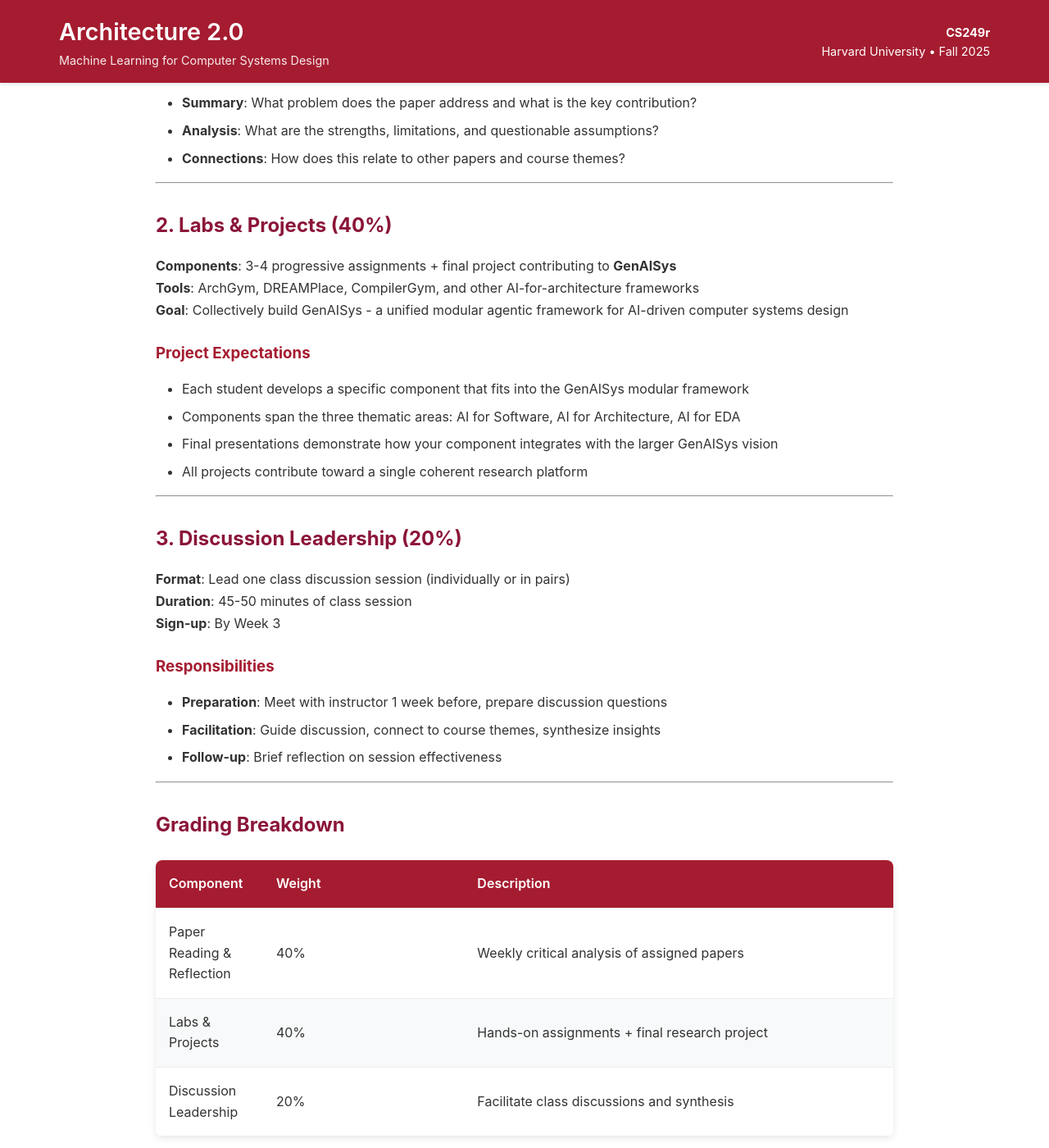
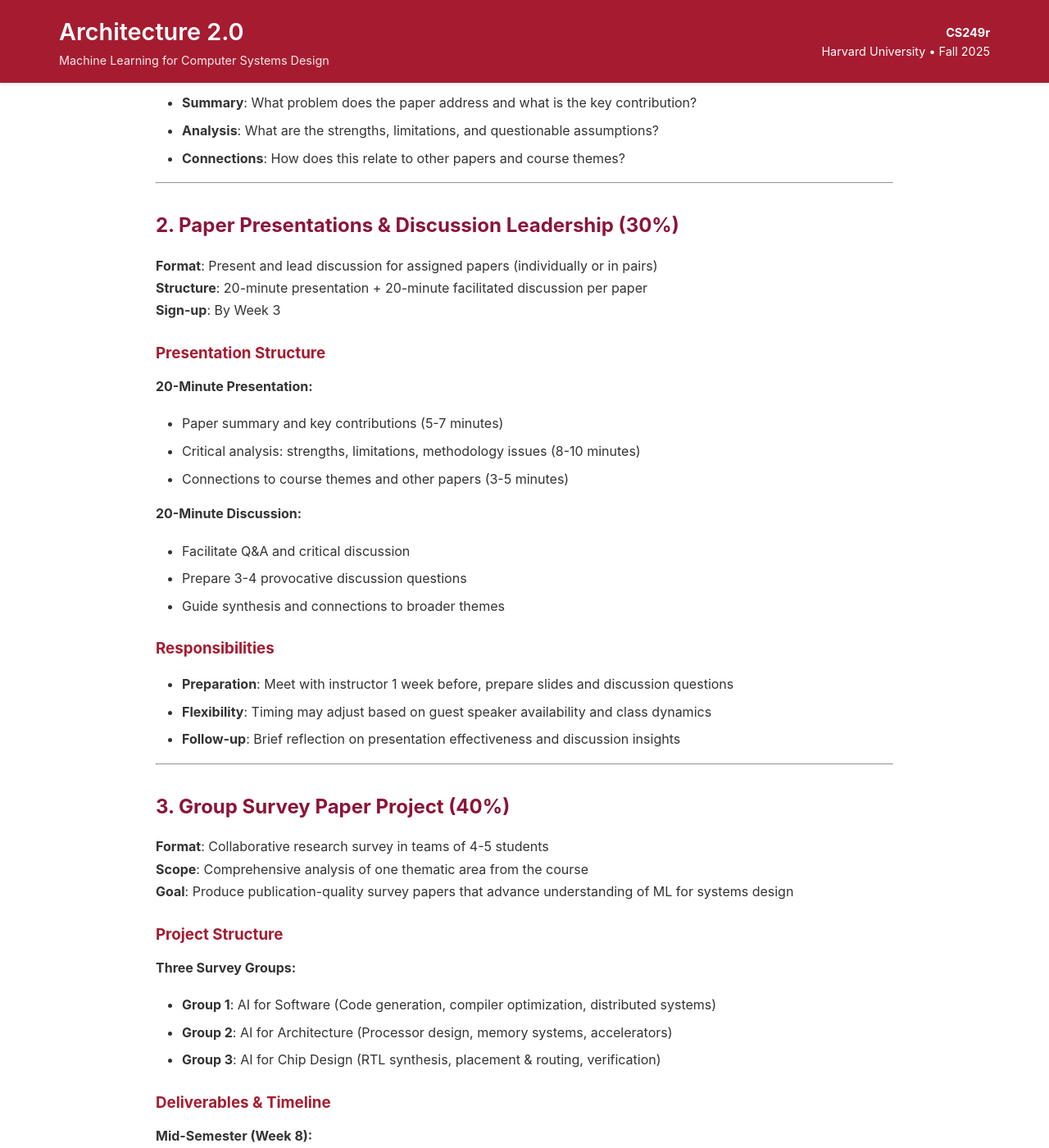
Before and after one commit to harvard-edge/cs249r_fall2025, a Jekyll site: the page built from course/assignments.md, in a window 1280 px wide and 1400 px high, scrolled down 613 px. Shown: the whole window at 82% size. Built offline with Jekyll 4.4.1, drawn with Linux system fonts in a browser that asks for light colours; our own code applies the rules of GitHub Pages for plain Markdown files; some of the changed text lies outside the part shown.

Commit message:
Update course structure: survey paper project, new grading, presentation format, and office hours
- Replace GenAISys project with group survey paper project (3 teams covering AI for Software/Architecture/Chip Design)
- Update grading: 30% reading reflections, 30% presentations, 40% survey paper
- New presentation format: 20min presentation + 20min discussion per paper
- Update course staff: Zishen Wan and Chenyu Wang
- Set instructor office hours: Monday 4-5pm, TA hours TBD
- Update course title to 'Machine Learning for Computer Systems Design'
- Remove conference acronyms from papers (students will add them)

```diff
--- a/course/assignments.md
+++ b/course/assignments.md
@@ -8,13 +8,13 @@
 
 This course emphasizes **active engagement** with cutting-edge research through three main components:
 
-- **Paper Reading**: Critical analysis of research papers
-- **Labs & Projects**: Hands-on work with AI-for-architecture tools
-- **Discussion Leadership**: Facilitating class discussions
+- **Weekly Reading Reflections**: Individual critical analysis of research papers
+- **Paper Presentations & Discussion Leadership**: Facilitating class discussions and synthesis
+- **Group Survey Paper Project**: Collaborative research surveys advancing the field
 
 ---
 
-## 1. Paper Reading & Reflection (40%)
+## 1. Weekly Reading Reflections (30%)
 
 **Format**: 1-2 page written reflections on assigned readings
 **Due**: Before each class session
@@ -27,30 +27,59 @@
 
 ---
 
-## 2. Labs & Projects (40%)
+## 2. Paper Presentations & Discussion Leadership (30%)
 
-**Components**: 3-4 progressive assignments + final project contributing to **GenAISys**
-**Tools**: ArchGym, DREAMPlace, CompilerGym, and other AI-for-architecture frameworks
-**Goal**: Collectively build GenAISys - a unified modular agentic framework for AI-driven computer systems design
+**Format**: Present and lead discussion for assigned papers (individually or in pairs)
+**Structure**: 20-minute presentation + 20-minute facilitated discussion per paper
+**Sign-up**: By Week 3
 
-### Project Expectations
-- Each student develops a specific component that fits into the GenAISys modular framework
-- Components span the three thematic areas: AI for Software, AI for Architecture, AI for EDA
-- Final presentations demonstrate how your component integrates with the larger GenAISys vision
-- All projects contribute toward a single coherent research platform
+### Presentation Structure
+**20-Minute Presentation:**
+- Paper summary and key contributions (5-7 minutes)
+- Critical analysis: strengths, limitations, methodology issues (8-10 minutes)
+- Connections to course themes and other papers (3-5 minutes)
+
+**20-Minute Discussion:**
+- Facilitate Q&A and critical discussion
+- Prepare 3-4 provocative discussion questions
+- Guide synthesis and connections to broader themes
+
+### Responsibilities
+- **Preparation**: Meet with instructor 1 week before, prepare slides and discussion questions
+- **Flexibility**: Timing may adjust based on guest speaker availability and class dynamics
+- **Follow-up**: Brief reflection on presentation effectiveness and discussion insights
 
 ---
 
-## 3. Discussion Leadership (20%)
+## 3. Group Survey Paper Project (40%)
 
-**Format**: Lead one class discussion session (individually or in pairs)
-**Duration**: 45-50 minutes of class session
-**Sign-up**: By Week 3
+**Format**: Collaborative research survey in teams of 4-5 students
+**Scope**: Comprehensive analysis of one thematic area from the course
+**Goal**: Produce publication-quality survey papers that advance understanding of ML for systems design
 
-### Responsibilities
-- **Preparation**: Meet with instructor 1 week before, prepare discussion questions
-- **Facilitation**: Guide discussion, connect to course themes, synthesize insights
-- **Follow-up**: Brief reflection on session effectiveness
+### Project Structure
+**Three Survey Groups:**
+- **Group 1**: AI for Software (Code generation, compiler optimization, distributed systems)
+- **Group 2**: AI for Architecture (Processor design, memory systems, accelerators)
+- **Group 3**: AI for Chip Design (RTL synthesis, placement & routing, verification)
+
+### Deliverables & Timeline
+**Mid-Semester (Week 8):**
+- Annotated bibliography of 25-30 key papers in your area
+- 3-5 focused research questions your survey will address
+- Preliminary taxonomy or framework for organizing the field
+
+**Final Deliverable (Week 15):**
+- 15-20 page survey paper with original analysis and insights
+- 10-minute group presentation highlighting key findings
+- Individual 2-page reflection on cross-stack connections and future research directions
+
+### Survey Paper Requirements
+- **Comprehensive Coverage**: Systematic review of recent advances (2020-2025)
+- **Critical Analysis**: Strengths, limitations, and gaps in current approaches
+- **Original Insights**: Novel taxonomy, benchmarking analysis, or methodological comparison
+- **Future Directions**: 3-5 concrete research opportunities identified
+- **Publication Quality**: Suitable for submission to ML4Sys workshops or survey journals
 
 ---
 
@@ -58,9 +87,9 @@
 
 | Component | Weight | Description |
 |-----------|--------|-------------|
-| Paper Reading & Reflection | 40% | Weekly critical analysis of assigned papers |
-| Labs & Projects | 40% | Hands-on assignments + final research project |
-| Discussion Leadership | 20% | Facilitate class discussions and synthesis |
+| Weekly Reading Reflections | 30% | Individual critical analysis of assigned papers |
+| Group Survey Paper Project | 40% | Collaborative research survey + presentation |
+| Paper Presentations & Discussion Leadership | 30% | Lead class discussions and facilitate synthesis |
 
 ---
 
@@ -68,12 +97,12 @@
 
 ### Late Work
 - Reading reflections: Reduced credit if late
-- Labs/Projects: Extensions require advance notice
+- Survey paper project: Extensions require advance notice from entire team
 - Discussion leadership: Must reschedule in advance
 
 ### Collaboration
 - **Reading reflections**: Individual work
-- **Labs/Projects**: Collaboration encouraged where appropriate
+- **Survey paper project**: Required group work (4-5 students per team)
 - **Discussion leadership**: Pairs allowed and encouraged
 
 ---
```
Also changed, not shown: course/schedule.md (+19 -19 lines), index.md (+36 -35 lines).
